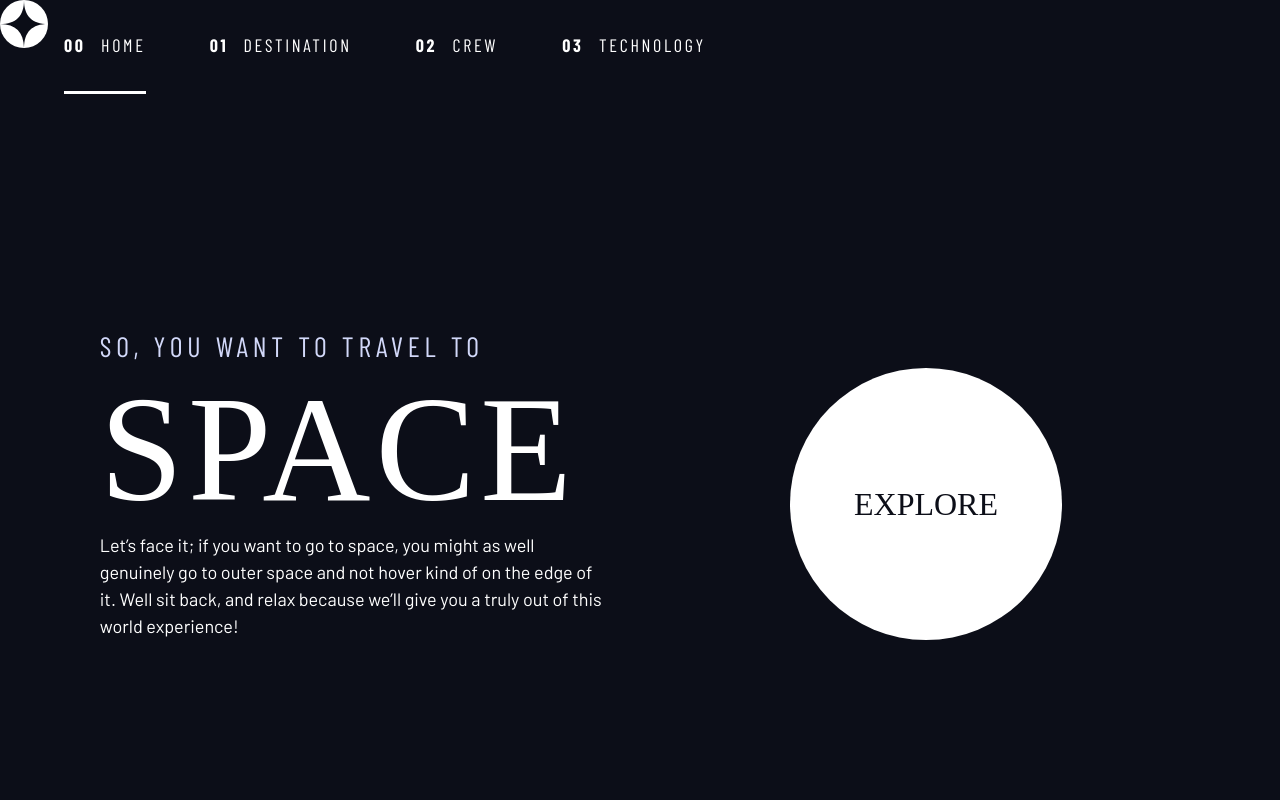
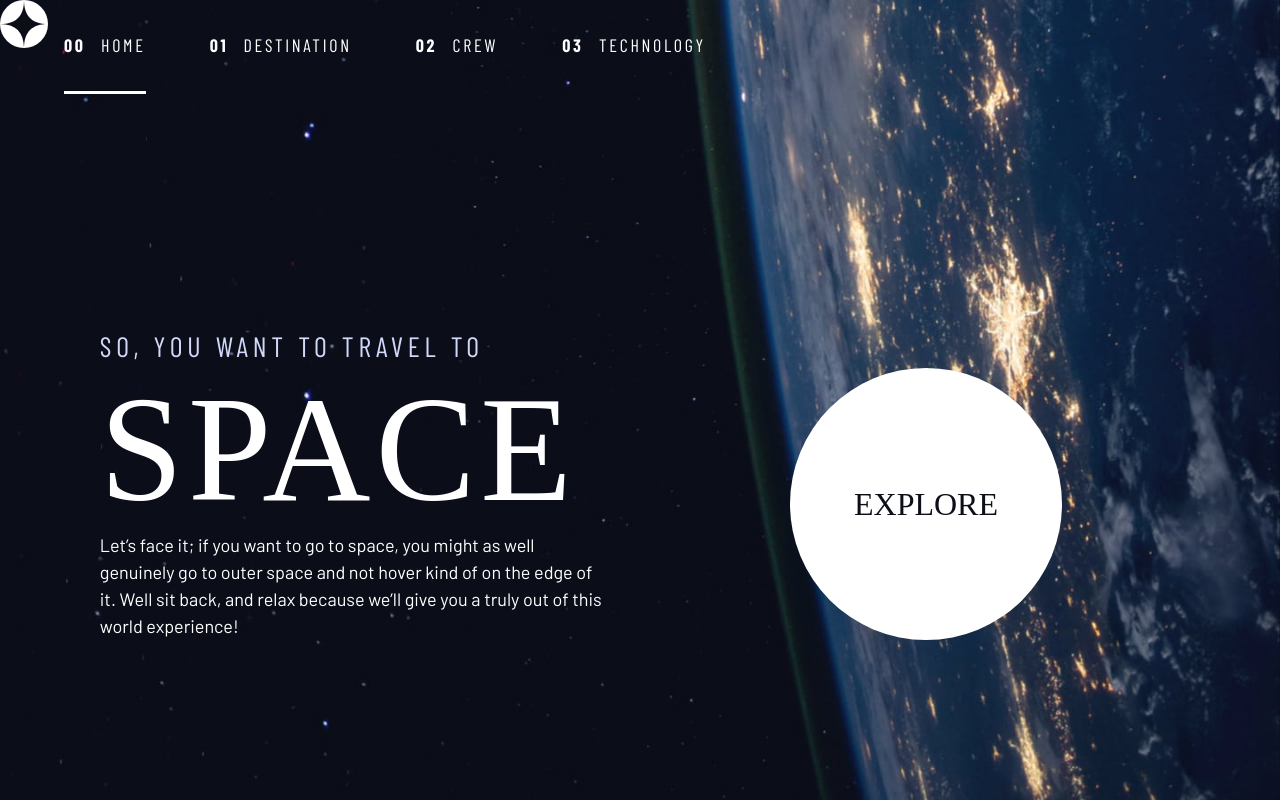
Before and after one commit to codepraycode/space-tourism, a website built with Vite: page index.html in a window 1280 px wide. Built offline with nearby package versions, Linux system fonts and the light colour scheme; a web font is replaced by a local one.

Commit message:
Done with home screen layout

```diff
--- a/index.css
+++ b/index.css
@@ -156,7 +156,7 @@ input, button, textarea, select{
     max-width: 50ch;
 }
 
-@media (min-width: 60em) {
+@media (min-width: 45rem) {
 
     .grid-container {
         text-align: left;
@@ -373,3 +373,28 @@ input, button, textarea, select{
     background-color: hsl( var(--clr-white));
     color: hsl( var(--clr-dark) );
 }
+
+
+/* -------------------- */
+/* Page specific        */
+/* -------------------- */
+body{
+    background-size: cover;
+    background-position: bottom center;
+}
+
+/* Home */
+.home {
+    background-image: url('./assets/home/background-home-mobile.jpg');
+}
+
+@media (min-width: 35rem){
+    .home{
+        background-image: url('./assets/home/background-home-tablet.jpg');
+    }
+}
+@media (min-width: 45rem ){
+    .home{
+        background-image: url('./assets/home/background-home-desktop.jpg');
+    }
+}
```
